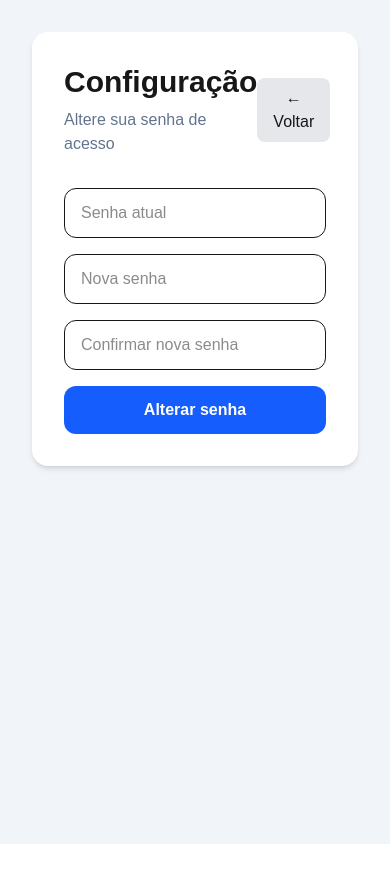
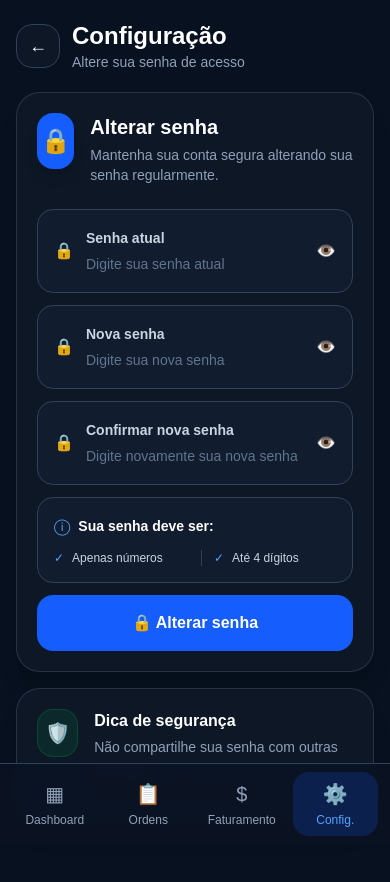
Before and after one commit to marcellsousaeng/app-servicos, a Next.js app: page /configuracao in a window 390 px wide. Shown: the top 882 px of the page. Before the commit the page ends 844 px from the top, so only its background shows below. Built offline with nearby package versions, Linux system fonts and the light colour scheme.

Commit message:
layout mobile configuracao

```diff
--- a/app/configuracao/page.tsx
+++ b/app/configuracao/page.tsx
@@ -10,9 +10,12 @@ export default function ConfiguracaoPage() {
   const [senhaAtual, setSenhaAtual] = useState('')
   const [novaSenha, setNovaSenha] = useState('')
   const [confirmarSenha, setConfirmarSenha] = useState('')
+  const [mostrarAtual, setMostrarAtual] = useState(false)
+  const [mostrarNova, setMostrarNova] = useState(false)
+  const [mostrarConfirmar, setMostrarConfirmar] = useState(false)
   const [salvando, setSalvando] = useState(false)
 
-  const alterarSenha = async () => {
+  async function alterarSenha() {
     const usuarioSalvo = localStorage.getItem('usuario')
 
     if (!usuarioSalvo) {
@@ -26,17 +29,21 @@ export default function ConfiguracaoPage() {
       return
     }
 
+    if (!/^\d+$/.test(novaSenha)) {
+      alert('A nova senha deve conter apenas números.')
+      return
+    }
+
+    if (novaSenha.length > 4) {
+      alert('A nova senha deve ter até 4 dígitos.')
+      return
+    }
+
     if (novaSenha !== confirmarSenha) {
       alert('A nova senha e a confirmação estão diferentes.')
       return
     }
 
-    if (novaSenha.length < 4) {
-      alert('A nova senha deve ter pelo menos 4 caracteres.')
-      return
-    }
-
-    try {
     setSalvando(true)
 
     const { data: usuario, error: erroBusca } = await supabase
@@ -45,9 +52,6 @@ export default function ConfiguracaoPage() {
       .eq('usuario', usuarioSalvo)
       .eq('senha', senhaAtual)
       .single()
-
-      console.log('USUARIO CONFIG:', usuario)
-      console.log('ERRO BUSCA CONFIG:', erroBusca)
 
     if (erroBusca || !usuario) {
       alert('Senha atual incorreta.')
@@ -59,8 +63,6 @@ export default function ConfiguracaoPage() {
       .from('usuarios')
       .update({ senha: novaSenha })
       .eq('usuario', usuarioSalvo)
-
-      console.log('ERRO UPDATE SENHA:', erroUpdate)
 
     if (erroUpdate) {
       alert('Erro ao alterar senha.')
@@ -74,68 +76,196 @@ export default function ConfiguracaoPage() {
     setNovaSenha('')
     setConfirmarSenha('')
     setSalvando(false)
-    } catch (error) {
-      console.log('ERRO INESPERADO CONFIG:', error)
-      alert('Erro inesperado ao alterar senha.')
-      setSalvando(false)
-    }
   }
 
   return (
-    <div className="min-h-screen bg-slate-100 p-8">
-      <div className="max-w-2xl mx-auto">
-        <div className="bg-white rounded-2xl shadow-md p-8">
-          <div className="flex justify-between items-center mb-8">
+    <div className="min-h-screen bg-[#07111f] text-white pb-28">
+      <main className="max-w-md mx-auto px-4 pt-5">
+        <div className="flex items-center gap-3 mb-5">
+          <button
+            onClick={() => router.push('/dashboard')}
+            className="w-11 h-11 rounded-2xl bg-[#0d1726] border border-slate-700 flex items-center justify-center text-lg"
+          >
+            ←
+          </button>
+
           <div>
-              <h1 className="text-3xl font-bold">Configuração</h1>
-              <p className="text-slate-500 mt-2">
+            <h1 className="text-2xl font-bold">Configuração</h1>
+            <p className="text-sm text-slate-400">
               Altere sua senha de acesso
             </p>
           </div>
-
-            <button
-              onClick={() => router.push('/dashboard')}
-              className="bg-gray-200 px-4 py-2 rounded-lg"
-            >
-              ← Voltar
-            </button>
         </div>
 
-          <div className="space-y-4">
-            <input
-              type="password"
-              placeholder="Senha atual"
+        <section className="bg-[#0d1726] rounded-3xl p-5 border border-slate-700/70 shadow-xl mb-4">
+          <div className="flex items-start gap-4 mb-6">
+            <div className="w-14 h-14 rounded-2xl bg-blue-600 flex items-center justify-center text-2xl shadow-lg">
+              🔒
+            </div>
+
+            <div>
+              <h2 className="text-xl font-bold">Alterar senha</h2>
+              <p className="text-sm text-slate-400 mt-1">
+                Mantenha sua conta segura alterando sua senha regularmente.
+              </p>
+            </div>
+          </div>
+
+          <div className="space-y-3">
+            <CampoSenha
+              label="Senha atual"
+              placeholder="Digite sua senha atual"
               value={senhaAtual}
-              onChange={(e) => setSenhaAtual(e.target.value)}
-              className="w-full border rounded-xl px-4 py-3"
+              onChange={setSenhaAtual}
+              mostrar={mostrarAtual}
+              setMostrar={setMostrarAtual}
             />
 
-            <input
-              type="password"
-              placeholder="Nova senha"
+            <CampoSenha
+              label="Nova senha"
+              placeholder="Digite sua nova senha"
               value={novaSenha}
-              onChange={(e) => setNovaSenha(e.target.value)}
-              className="w-full border rounded-xl px-4 py-3"
+              onChange={setNovaSenha}
+              mostrar={mostrarNova}
+              setMostrar={setMostrarNova}
             />
 
-            <input
-              type="password"
-              placeholder="Confirmar nova senha"
+            <CampoSenha
+              label="Confirmar nova senha"
+              placeholder="Digite novamente sua nova senha"
               value={confirmarSenha}
-              onChange={(e) => setConfirmarSenha(e.target.value)}
-              className="w-full border rounded-xl px-4 py-3"
+              onChange={setConfirmarSenha}
+              mostrar={mostrarConfirmar}
+              setMostrar={setMostrarConfirmar}
             />
+
+            <div className="bg-[#111c2e] border border-slate-700 rounded-2xl p-4">
+              <div className="flex items-center gap-2 mb-3">
+                <span className="text-blue-400">ⓘ</span>
+                <p className="font-semibold text-sm">Sua senha deve ser:</p>
+              </div>
+
+              <div className="grid grid-cols-2 gap-3 text-xs text-slate-300">
+                <div className="flex items-center gap-2">
+                  <span className="text-blue-400">✓</span>
+                  Apenas números
+                </div>
+
+                <div className="flex items-center gap-2 border-l border-slate-700 pl-3">
+                  <span className="text-blue-400">✓</span>
+                  Até 4 dígitos
+                </div>
+              </div>
+            </div>
 
             <button
               onClick={alterarSenha}
               disabled={salvando}
-              className="w-full bg-blue-600 hover:bg-blue-700 text-white py-3 rounded-xl font-semibold disabled:opacity-60"
+              className="w-full bg-blue-600 hover:bg-blue-700 text-white py-4 rounded-2xl font-semibold disabled:opacity-60"
             >
-              {salvando ? 'Salvando...' : 'Alterar senha'}
+              🔒 {salvando ? 'Alterando...' : 'Alterar senha'}
             </button>
           </div>
+        </section>
+
+        <section className="bg-[#0d1726] rounded-3xl p-5 border border-slate-700/70 shadow-xl">
+          <div className="flex items-start gap-4">
+            <div className="w-12 h-12 rounded-2xl bg-green-500/10 text-green-400 border border-green-500/20 flex items-center justify-center text-xl">
+              🛡️
             </div>
+
+            <div>
+              <h2 className="font-bold">Dica de segurança</h2>
+              <p className="text-sm text-slate-400 mt-1">
+                Não compartilhe sua senha com outras pessoas.
+              </p>
+              <p className="text-xs text-slate-500 mt-1">
+                Isso ajuda a proteger sua conta.
+              </p>
+            </div>
+          </div>
+        </section>
+      </main>
+
+      <nav className="fixed bottom-0 left-0 right-0 bg-[#0b1423]/95 backdrop-blur border-t border-slate-700 px-3 py-2">
+        <div className="max-w-md mx-auto grid grid-cols-4 gap-2">
+          <MenuItem titulo="Dashboard" icone="▦" onClick={() => router.push('/dashboard')} />
+          <MenuItem titulo="Ordens" icone="📋" onClick={() => router.push('/ordens')} />
+          <MenuItem titulo="Faturamento" icone="$" onClick={() => router.push('/faturamento')} />
+          <MenuItem ativo titulo="Config." icone="⚙️" onClick={() => router.push('/configuracao')} />
+        </div>
+      </nav>
+    </div>
+  )
+}
+
+function CampoSenha({
+  label,
+  placeholder,
+  value,
+  onChange,
+  mostrar,
+  setMostrar,
+}: {
+  label: string
+  placeholder: string
+  value: string
+  onChange: (value: string) => void
+  mostrar: boolean
+  setMostrar: (value: boolean) => void
+}) {
+  return (
+    <div className="bg-[#111c2e] border border-slate-700 rounded-2xl p-4">
+      <div className="flex items-center gap-3">
+        <span className="text-blue-400">🔒</span>
+
+        <div className="flex-1">
+          <label className="text-sm font-semibold text-slate-300">
+            {label}
+          </label>
+
+          <input
+            type={mostrar ? 'text' : 'password'}
+            inputMode="numeric"
+            value={value}
+            onChange={(e) => onChange(e.target.value)}
+            placeholder={placeholder}
+            className="w-full mt-1 bg-transparent outline-none text-white placeholder:text-slate-500 text-sm"
+          />
+        </div>
+
+        <button
+          type="button"
+          onClick={() => setMostrar(!mostrar)}
+          className="text-slate-400"
+        >
+          👁️
+        </button>
       </div>
     </div>
   )
 }
+
+function MenuItem({
+  titulo,
+  icone,
+  ativo,
+  onClick,
+}: {
+  titulo: string
+  icone: string
+  ativo?: boolean
+  onClick: () => void
+}) {
+  return (
+    <button
+      onClick={onClick}
+      className={`py-2 rounded-2xl text-xs flex flex-col items-center justify-center gap-1 ${
+        ativo ? 'bg-blue-600/20 text-blue-400' : 'text-slate-400'
+      }`}
+    >
+      <span className="text-xl">{icone}</span>
+      <span>{titulo}</span>
+    </button>
+  )
+}
```
Lines whose indentation alone changed are shown as unchanged.
